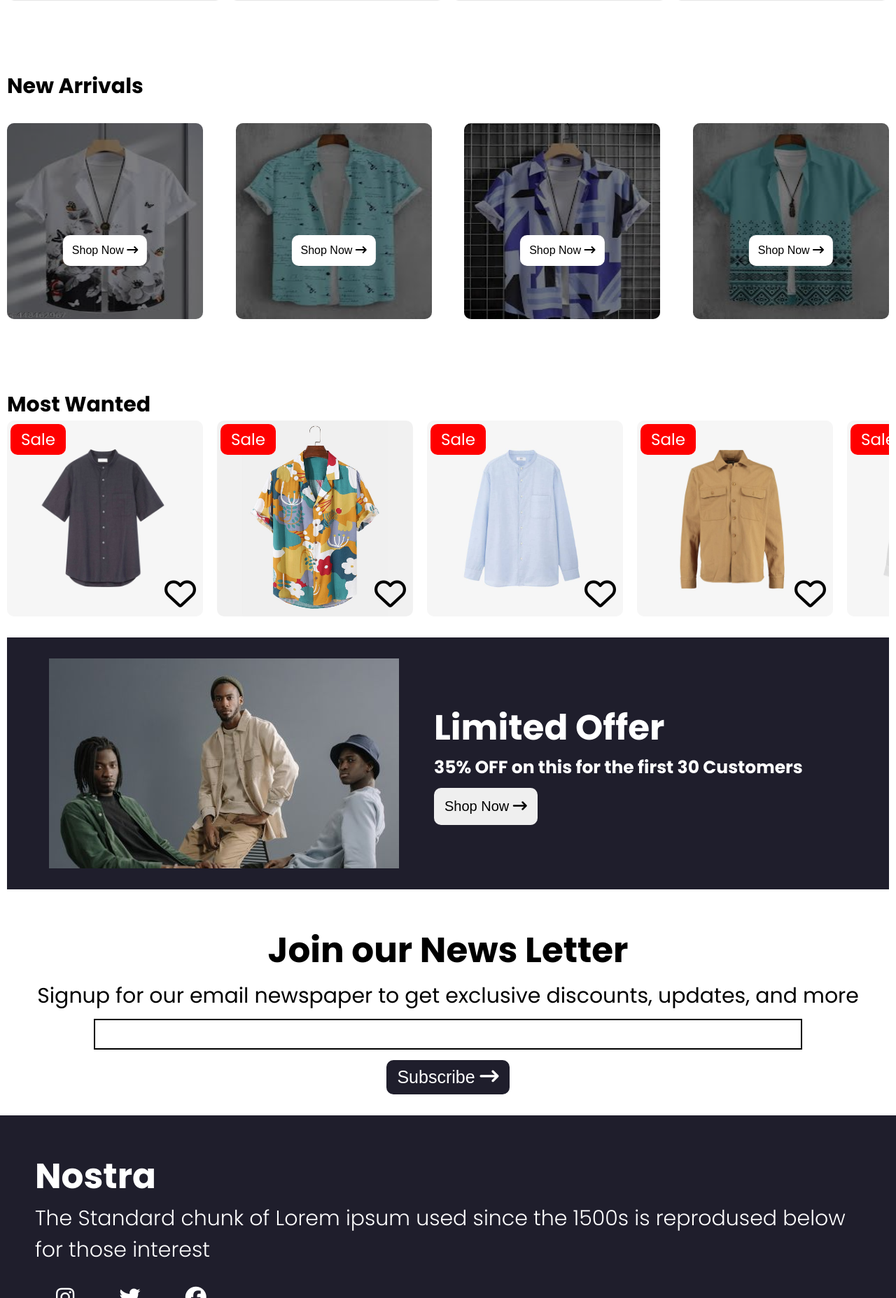
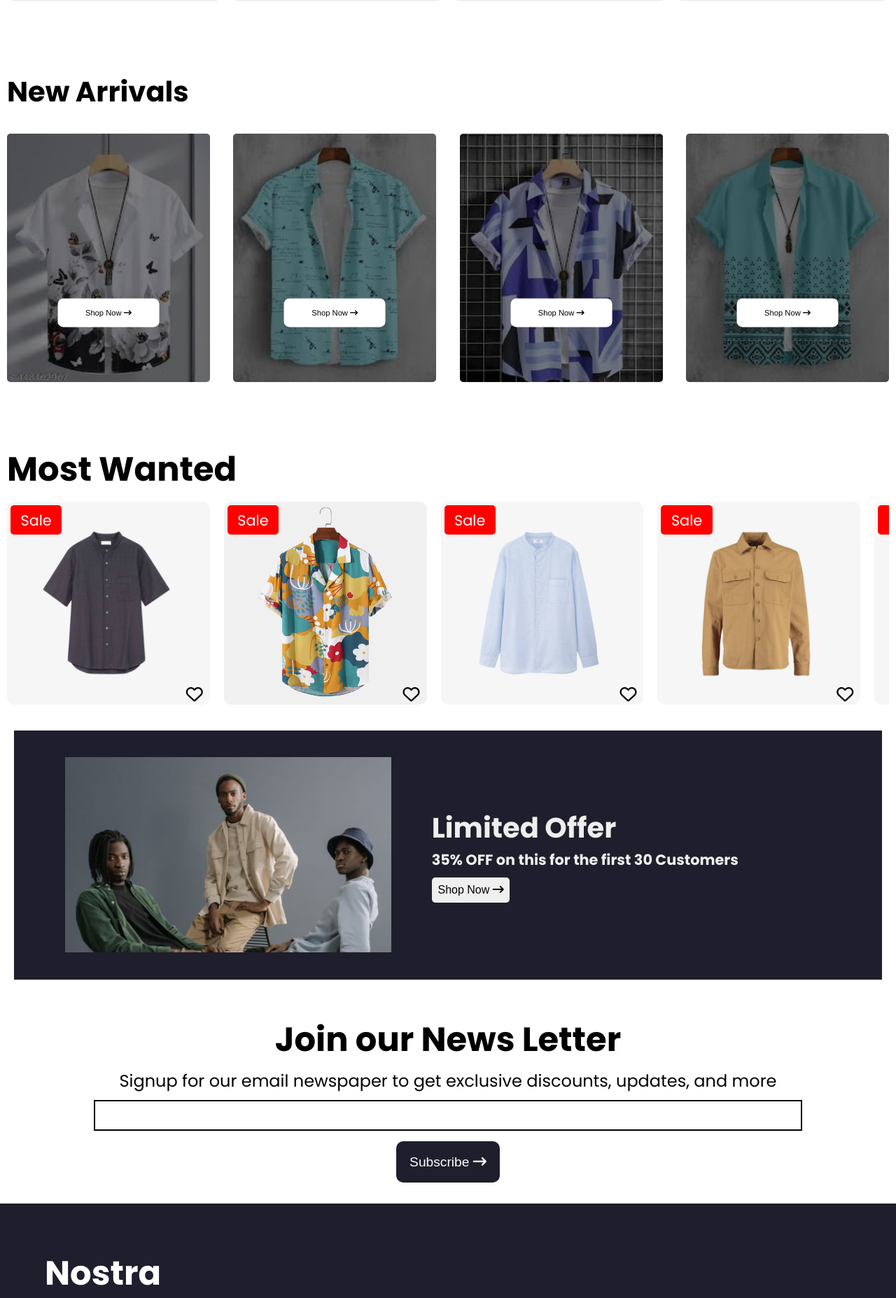
Before and after one commit to Kanniyappan062005/Nostra---E-commerce-Website, a PHP site: page / in a window 1280 px wide. Shown: the part 1211-3066 px from the top of the page at 70% size. Run offline with PHP 8.4, Linux system fonts and the light colour scheme; some web fonts are replaced.

Commit message:
Updated Project

```diff
--- a/index.html
+++ b/index.html
@@ -244,7 +244,7 @@
         <input type="text" class="news-letter__input-box">
         <div>
             <button class="news-letter__subsc-btn">Subscribe <i class="fa-solid fa-arrow-right-long"
-                    style="color: #ffffff; font-size: 27px;"></i></button>
+                    style="color: #ffffff;"></i></button>
         </div>
     </section>
 
--- a/style.css
+++ b/style.css
@@ -107,7 +107,7 @@ body {
 .left-arrow,
 .right-arrow {
     position: absolute;
-    top: 50%;
+    top: 60%;
     transform: translateY(-50%);
     font-size: 150px;
     color: white;
@@ -208,7 +208,7 @@ body {
 }
 
 .new-arrival__heading{
-    font-size: 30px;
+    font-size: 250%;
 }
 
 .new-arrival__container{
@@ -219,14 +219,13 @@ body {
 
 .new-arrival__box{
     position: relative;
-    flex-basis: 280px;
-    height: 280px;
+    flex-basis: 23%;
 }
 
 .new-arrival__box img{
     width: 100%;
-    height: 100%;
-    border-radius: 10px;
+    height: 90%;
+    border-radius: 5px;
 
 }
 
@@ -236,38 +235,40 @@ body {
     left: 50%;
     transform: translate(-50%, -50%);
     border: none;
-    border-radius: 10px;
+    border-radius: 8px;
     background-color: white;
     color: black;
-    font-size: 16px;
-    padding: 13px ;
+    font-size: 70%;
+    padding: 5% ;
+    width: 50%;
     z-index: 2;
 }
 
 .new-arrival__overlay{
     background-color: black;
     opacity: 0.5;
-    border-radius: 10px;
+    border-radius: 5px;
     position: absolute;
     top: 0;
     left: 0;
     width: 100%;
-    height: 100%;
+    height: 90%;
     z-index: 1;
 }
 
 /* Most Wanted */
 .most-wanted{
-    margin: 100px 10px 0px 10px;
+    margin: 50px 10px 0px 10px;
 }
 
 .most-wanted__heading{
-    font-size: 30px;
+    font-size: 300%;
 }
 
 .most-wanted__container {
     display: flex;
     gap: 20px;
+    margin-top: 10px;
     overflow-x: auto;  /* Use auto instead of scroll for better behavior */
     scroll-snap-type: x mandatory; /* Smooth scrolling experience */
     padding-bottom: 10px; /* Prevent cutting off scroll */
@@ -280,8 +281,8 @@ body {
 
 .most-wanted__box{
     position: relative;
-    width: 280px;
-    height: 280px;
+    width: 23%;
+    height: fit-content;
     flex: 0 0 auto; /* Prevent shrinking */
     scroll-snap-align: start; /* Snap to each item */
 }
@@ -298,56 +299,58 @@ body {
     left: 5px;
     background-color: red;
     color: white;
-    padding: 5px 15px 5px 15px;
-    font-size: 23px;
+    padding: 2% 5% 2% 5%;
+    font-size: 130%;
     font-family: 'poppins';
-    border-radius: 10px;
+    border-radius: 5px;
 }
 
 .most-wanted__box .heart-icon{
     position: absolute;
     bottom: 10px;
     right: 10px;
-    font-size: 45px;
+    font-size: 150%;
 }
 
 .most-wanted__box .heart-icon-red{
     position: absolute;
     bottom: 10px;
     right: 10px;
-    font-size: 45px;
+    font-size: 150%;
     display: none;
 }
 
 /* Limited Offer */
 
 .limited-offer{
-    margin: 20px 10px 0px 10px;
+    margin: 20px;
     background-color: rgb(31, 30, 44);
-    color: white;
+    color: rgb(238, 238, 238);
     display: flex;
-    gap: 50px;
+    gap: 5%;
     align-items: center;
-    padding: 30px;
+    padding:3% ;
 }
 
 .limited-offer__image{
-    margin-left: 30px;
+    margin-left: 3%;
+    width: 40%;
+    height:90%;
 }
 
 .limited-offer__heading{
-    font-size: 50px;
+    font-size: 250%;
 }
 
 .limited-offer__off{
-    font-size: 25px;
+    font-size: 130%;
 }
 
 .limited-offer__desc__btn{
-    padding: 15px ;
+    padding: 2% ;
     border: none;
-    border-radius: 10px;
-    font-size: 20px;
+    border-radius: 5px;
+    font-size: 100%;
     margin-top: 10px;
 }
 
@@ -358,11 +361,11 @@ body {
 }
 
 .news-letter__heading{
-    font-size: 50px;
+    font-size: 300%;
 }
 
 .news-letter__desc{
-    font-size: 30px;
+    font-size: 150%;
     font-weight: 400;
     margin-top:5px ;
 }
@@ -376,30 +379,29 @@ body {
 }
 
 .news-letter__subsc-btn{
-    padding: 10px 15px 10px 15px;
+    padding: 1.5%;
     margin-top:15px ;
     border: none;
     border-radius: 10px;
     background-color:  rgb(31, 30, 44);
     color: white;
-    font-size: 25px;
-
+    font-size: 120%;
 }
 
 /* Footer Section */
 footer{
     background-color:rgb(31, 30, 44) ;
-    padding: 50px;
+    padding: 5%;
     color: white;
     margin-top: 30px;
 }
 
 .footer__heading{
-    font-size: 50px;
+    font-size: 300%;
 }
 
 .footer__desc{
-    font-size: 30px;
+    font-size: 150%;
     font-weight: 300;
 }
 
@@ -478,4 +480,16 @@ footer{
     .customer-exp__box p{
         font-size: 5px;
     }
+
+    /* Footer Section */
+    .social-media i{
+        font-size: 20px;
+        margin: 20px;
+    }
+
+    .footer__nostra{
+        font-size: 15px;
+        font-weight: 400;
+    }
+
 }
```
